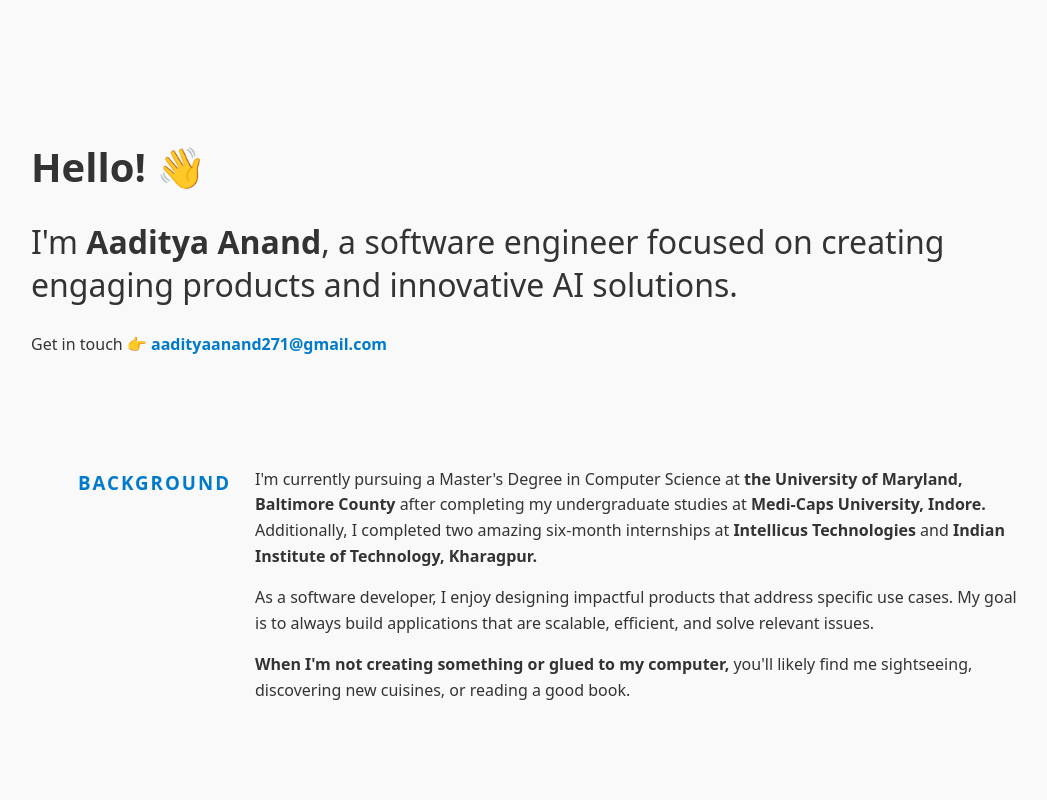
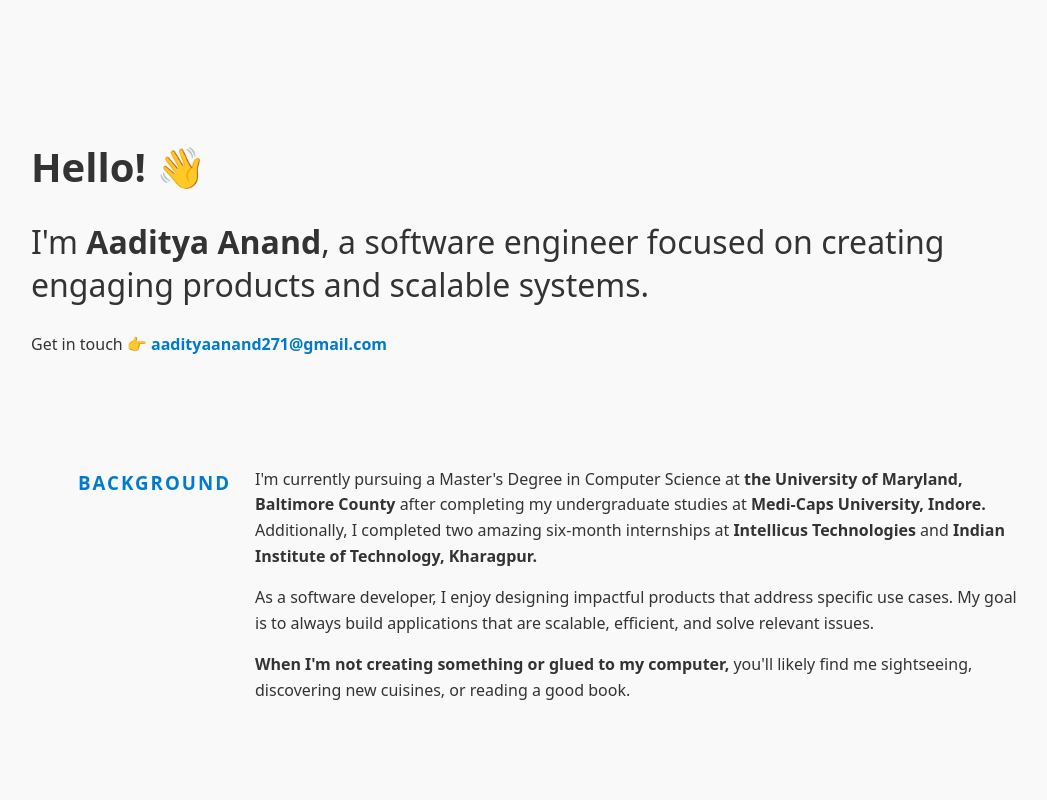
Before and after one commit to AadityaAnand/version1, a plain HTML site: page index.html in a window 1280 px wide. Shown: the top 800 px of the page, without its empty margins (109-1156 px from the left). Drawn offline with Linux system fonts and the light colour scheme.

Commit message:
Add files via upload

```diff
--- a/index.html
+++ b/index.html
@@ -14,7 +14,7 @@
             <div class="intro">
                 <h1>Hello! <span class="wave">👋</span></h1>
                 <h2>I'm <span class="name">Aaditya Anand</span>, a software engineer focused on creating engaging
-                    products and innovative AI solutions.</h2>
+                    products and scalable systems.</h2>
                 <p>Get in touch 👉 <a href="mailto:aadityaanand271@gmail.com">aadityaanand271@gmail.com</a></p>
             </div>
         </div>
```
